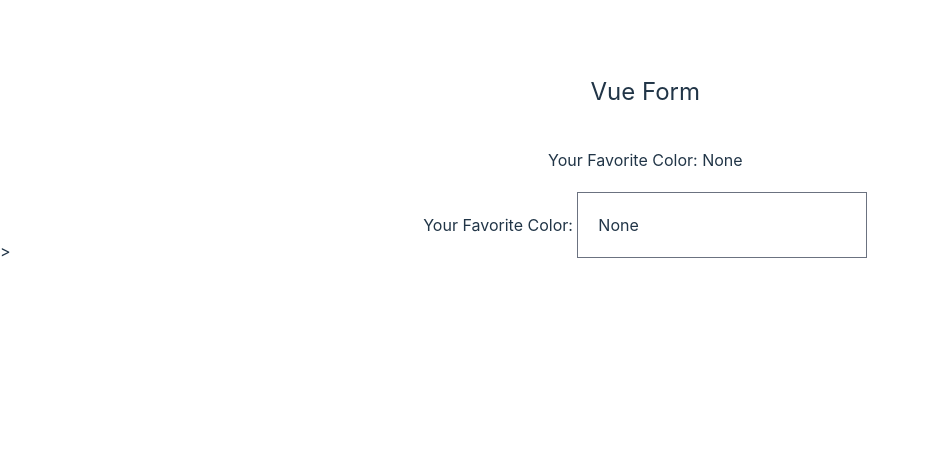
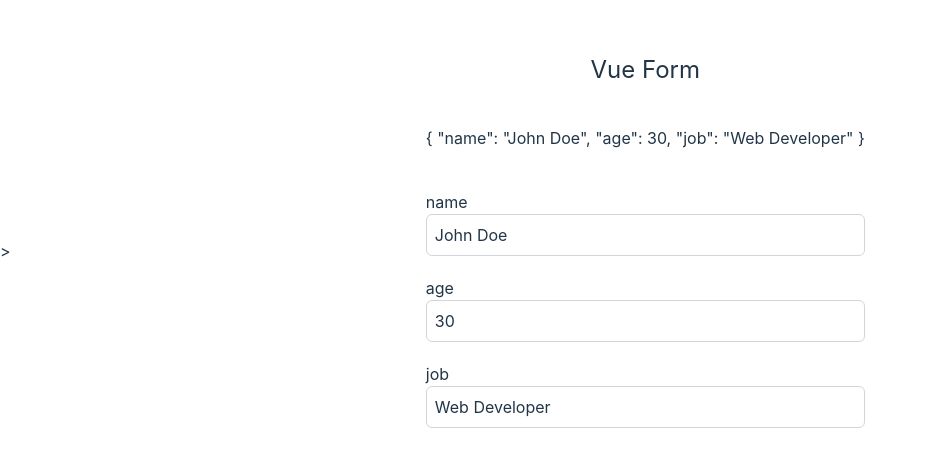
Before and after one commit to Nazmul96/Vue-form-practice, a Vue app: page / in a window 1280 px wide. Shown: the part 149-616 px from the top of the page, without its empty margins (0-929 px from the left). Built offline with nearby package versions, Linux system fonts and the light colour scheme.

Commit message:
two way data binding with input field

```diff
--- a/src/App.vue
+++ b/src/App.vue
@@ -1,23 +1,23 @@
 <script setup>
-    import {ref} from 'vue';
-    const color = ref('None');
+    import { ref, reactive } from 'vue'
+    const person = reactive({
+      name: 'John Doe',
+      age: 30,
+      job: 'Web Developer',
+    })
 
-    function getStyle(){
-       return {
-           backgroundColor: color.value,
-       }
-    }
 </script>
 
 <template>
   <section class="mx-auto container">
-      <h1 class="text-2xl mb-10">Vue Form</h1>
-      <p class="pb-5">Your Favorite Color: {{ color }}</p>
-      <p>
-        Your Favorite Color:
-        <input class="p-5" v-model="color"/>
-        <div class="w-32 h-32 mt-10" :style="getStyle()"></div>
-      </p>
+    <h1 class="text-2xl mb-10">Vue Form</h1>
+    <p class="mb-10">
+      {{ person }}
+    </p>
+    <div class="flex flex-col mb-5 text-left" v-for="(value,key,index) in person" :key="key">
+      <label for="name">{{ key }}</label>
+      <input type="text" class="border border-gray-300 rounded-md p-2" v-model="person[key]"/>
+    </div>
   </section>
 </template>
 
```
